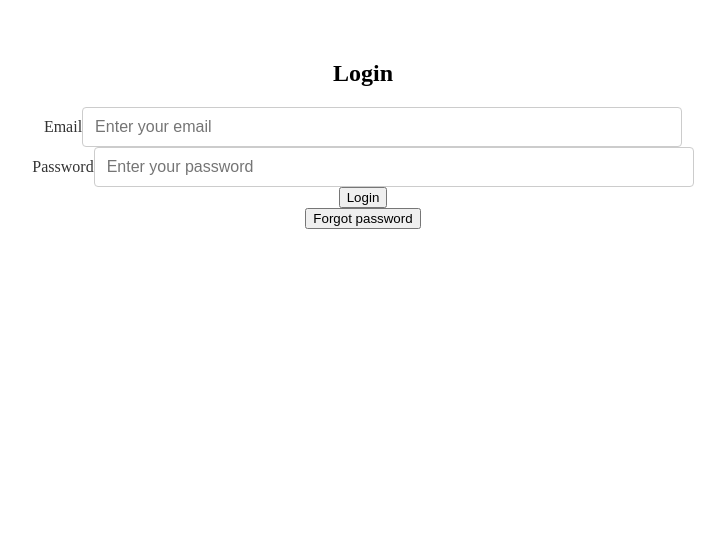
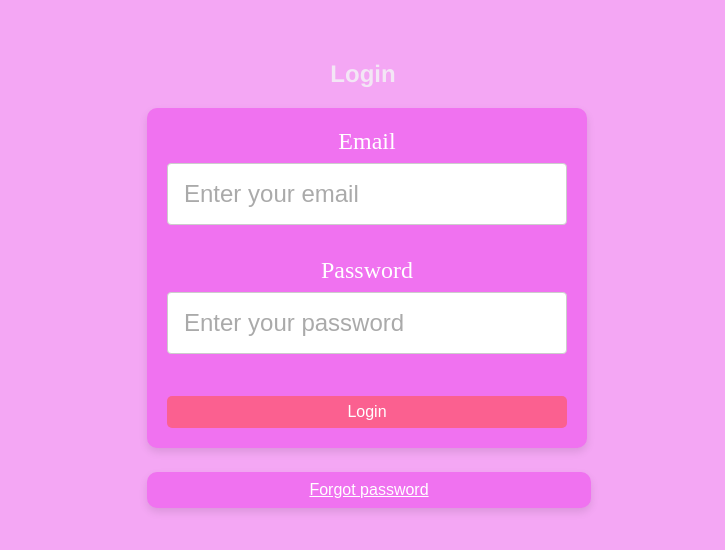
Before and after one commit to SabanaSK/Book-Library, a React (Vite) app: page /#/ in a window 1280 px wide. Shown: the top 550 px of the page, without its empty margins (277-1002 px from the left). Built offline with nearby package versions, Linux system fonts and the light colour scheme.

Commit message:
Refine Admin edit/delete functionality and improve login page CSS.
- Add Delete and Edit components for
  Admin functionality.
- Update Input component and
   enhance CSS for input fields.
- Improve login page CSS for better
   layout and design.

```diff
--- a/src/App.css
+++ b/src/App.css
@@ -5,37 +5,18 @@
   text-align: center;
 }
 
-/*
 :root {
-  --white-font-color: #fff;
+  --white-font-color: #FFF;
   --background-button: #ec578e;
   --background-button-hover: #d64481;
   --background-form: #D782E0;
   --font-family: helvetica, arial, sans-serif;
+  --global-background-color: #f4a7f4;
 }
 
-input[type="text"],
-input[type="password"] {
-  margin: 0.5rem 0;
-  padding: 0.75rem;
-  border: 1px solid #fff;
-  background: transparent;
-  border-radius: 4px;
-  outline: none;
-  color: black;
-  font-size: 1rem;
-  transition: border-color 0.3s ease-in-out;
+body {
+  background-color: var(--global-background-color);
 }
-
-input[type="text"]:focus,
-input[type="password"]:focus {
-  .error {
-    margin-top: 0.25rem;
-    font-size: 0.875rem;
-  }
-}
-
-
 
 form {
   padding: 2rem;
@@ -44,5 +25,4 @@ form {
   max-width: 400px;
   display: flex;
   flex-direction: column;
-
-} */
+}
--- a/src/components/BooksComponent/Book/Book.jsx
+++ b/src/components/BooksComponent/Book/Book.jsx
@@ -5,12 +5,14 @@ const Book = ({ book }) => {
   return (
     <div>
       <Link to={`/book/${book.Id}`}>
+        {" "}
         <p>Title: {book.title}</p>
         <p>Genre: {book.genre}</p>
         <p>Author: {book.author}</p>
       </Link>
       <Link to={`/edit-book/${book.Id}`}>
-        <button>Edit ✏️</button>
+        {" "}
+        <button>Edit</button>
       </Link>
     </div>
   );
--- a/src/components/BooksComponent/BooksList/BooksList.jsx
+++ b/src/components/BooksComponent/BooksList/BooksList.jsx
@@ -1,6 +1,7 @@
 import { useState, useEffect } from "react";
 import { getAllBooks } from "../../../services/bookServices";
 import Book from "../Book/Book";
+import DeleteBook from "../DeleteBook/DeleteBook";
 
 const BookList = () => {
   const [books, setBooks] = useState([]);
@@ -15,10 +16,22 @@ const BookList = () => {
       });
   }, []);
 
+  const handleDeleteSuccess = (deletedBookId) => {
+    const updatedBooks = books.filter((book) => book.Id !== deletedBookId);
+    setBooks(updatedBooks);
+  };
+
   return (
     <div>
       {books.map((book) => (
-        <Book key={book.Id} book={book} />
+        <div key={book.Id}>
+          <Book book={book} />
+          <DeleteBook
+            bookId={book.Id}
+            bookTitle={book.title}
+            onDeleteSuccess={handleDeleteSuccess}
+          />
+        </div>
       ))}
     </div>
   );
--- /dev/null
+++ b/src/components/BooksComponent/DeleteBook/DeleteBook.jsx
@@ -0,0 +1,47 @@
+import PropTypes from "prop-types";
+import { useState } from "react";
+import { deleteBooks } from "../../../services/bookServices";
+
+const DeleteBook = ({ bookId, bookTitle, onDeleteSuccess }) => {
+  const [isConfirmingDelete, setIsConfirmingDelete] = useState(false);
+
+  const handleDeleteClick = () => {
+    setIsConfirmingDelete(true);
+  };
+
+  const confirmDelete = async () => {
+    try {
+      await deleteBooks(bookId);
+      onDeleteSuccess(bookId);
+      setIsConfirmingDelete(false);
+    } catch (error) {
+      console.error("Failed to delete the book:", error);
+      setIsConfirmingDelete(false);
+    }
+  };
+
+  const cancelDelete = () => {
+    setIsConfirmingDelete(false);
+  };
+
+  return (
+    <div>
+      <button onClick={handleDeleteClick}>Delete</button>
+      {isConfirmingDelete && (
+        <div>
+          <p>Are you sure you want to delete {bookTitle}?</p>
+          <button onClick={confirmDelete}>Confirm Delete</button>
+          <button onClick={cancelDelete}>Cancel</button>
+        </div>
+      )}
+    </div>
+  );
+};
+
+DeleteBook.propTypes = {
+  bookId: PropTypes.string.isRequired,
+  bookTitle: PropTypes.string.isRequired,
+  onDeleteSuccess: PropTypes.func.isRequired,
+};
+
+export default DeleteBook;
--- a/src/components/ui/Input/Input.jsx
+++ b/src/components/ui/Input/Input.jsx
@@ -3,7 +3,7 @@ import styles from "./Input.module.css";
 
 const Input = ({ label, type, name, value, onChange, placeholder }) => {
   return (
-    <div className={styles.inputGroup}>
+    <div className={styles["input-group"]}>
       {label && (
         <label htmlFor={name} className={styles.label}>
           {label}
--- a/src/components/ui/Input/Input.module.css
+++ b/src/components/ui/Input/Input.module.css
@@ -1,33 +1,31 @@
 .input-group {
   display: flex;
   flex-direction: column;
-  margin-bottom: 50px;
-  width: 50%;
+  margin-bottom: 2rem;
+  width: 100%;
 }
 
-label {
-  font-size: 16px;
-  margin-bottom: 8px;
-  color: #333;
+.label {
+  font-size: 1.5rem;
+  margin-bottom: 0.5rem;
+  color: #FFF;
 }
 
-input {
-  font-size: 16px;
-  padding: 10px 12px;
+.input {
+  font-size: 1.5rem;
+  padding: 1rem;
   border: 1px solid #ccc;
   border-radius: 4px;
-  width: 50%;
+  width: 100%;
   box-sizing: border-box;
   transition: border-color 0.3s;
 
-
-  ::placeholder {
+  &::placeholder {
     color: #aaa;
   }
 
-
-  :focus {
-    border-color: #007bff;
+  &:focus {
+    border-color: #cc146d;
     outline: none;
   }
 }
--- a/src/pages/LoginPage/LoginPage.jsx
+++ b/src/pages/LoginPage/LoginPage.jsx
@@ -102,9 +102,13 @@ const LoginPage = () => {
 
   return (
     <div className={styles["login-Page"]}>
-      <h2>Login</h2>
-      <form onSubmit={handleSubmit} ref={formRef}>
+      <h2 className={styles["heading-login"]}>Login</h2>
+      <form
+        className={styles["form-login"]}
+        onSubmit={handleSubmit}
+        ref={formRef}>
         <Input
+          className={styles["input-field"]}
           label="Email"
           type="text"
           value={formData.email}
@@ -127,14 +131,14 @@ const LoginPage = () => {
         {errors.genericError && (
           <p className={styles["error"]}>{errors.genericError}</p>
         )}
-        <button type="submit" className={styles["submitButton"]}>
+        <button type="submit" className={styles["submit-button"]}>
           Login
         </button>
       </form>
+
       <button
         onClick={handleForgotPasswordClick}
-        className={styles["forgot-Button"]}
-      >
+        className={styles["forgot-button"]}>
         Forgot password
       </button>
     </div>
--- a/src/pages/LoginPage/LoginPage.module.css
+++ b/src/pages/LoginPage/LoginPage.module.css
@@ -1,36 +1,70 @@
-.login-page {
+.form-login {
+  background-color: #f072f0;
+  padding: 20px;
+  border-radius: 10px;
+  box-shadow: 0 4px 8px rgba(0 0 0 / 10%);
+  width: 100%;
+  max-width: 400px;
+  margin-top: 0;
+  margin-left: 32%;
+}
+
+.heading-login {
+  color: #f3e6f5;
+  font-family: helvetica,
+    arial,
+    sans-serif;
+}
+
+.input-field {
+  margin-bottom: 20px;
+  background-color: #f3e6f5;
+  border: none;
+  border-radius: 5px;
   display: flex;
   flex-direction: column;
-  justify-content: center;
-  align-items: center;
-  height: 100vh;
+  padding: 10px;
 }
 
-
-.button {
-  margin: 1rem 0;
-  padding: 0.75rem;
-  border: none;
-  border-radius: 4px;
-  background: var(--background-button);
-  color: var(--white-font-color);
-  font-size: 1rem;
-  cursor: pointer;
-  transition: background 0.3s ease-in-out;
+.error {
+  color: red;
+  font-size: 0.8rem;
+  position: absolute;
+  bottom: -20px;
+  left: 0;
 }
 
-.button:hover {
-  background: var(--background-button-hover);
+.submit-button,
+.forgot-button {
+  background-color: #fb6090;
+  color: white;
+  border: none;
+  padding: 7px 15px;
+  margin-top: 10px;
+  cursor: pointer;
+  border-radius: 5px;
+  width: 100%;
+  box-sizing: border-box;
+  font-size: 1rem;
 }
 
 .forgot-button {
-  align-self: center;
-  background: transparent;
-  border: none;
-  color: #fff;
+  background-color: #f072f0;
+  border-radius: 10px;
+  box-shadow: 0 4px 8px rgba(0 0 0 / 10%);
+  margin-top: 2%;
+  margin-left: 32%;
+  width: 37%;
+  height: 0.4%;
+  display: flex;
+  justify-content: center;
+  align-items: center;
+  color: #ffff;
   text-decoration: underline;
+  padding: 9px;
 }
 
+.submit-button:hover,
 .forgot-button:hover {
-  background: var(--background-button-hover);
+  background-color: #fb6090;
 }
--- a/src/services/bookServices.js
+++ b/src/services/bookServices.js
@@ -7,9 +7,16 @@ export const getAllBooks = () => {
 export const getBookById = (bookId) => {
   return api.get(`/books/${bookId}`);
 };
+
 export const createBooks = (bookData) => {
   return api.post("/books", bookData);
 };
+
 export const editBooks = (bookId, bookData) => {
   return api.put(`/books/${bookId}`, bookData);
 };
+
+export const deleteBooks = async (bookId) => {
+  const response = await api.delete(`/books/${bookId}`);
+  return response;
+};
```
Also changed, not shown: src/pages/AdminBooksPage/AdminBooksPage.jsx (added, +65 -0 lines), src/pages/CreateBookPage/CretaeBookPage.jsx (added, +105 -0 lines), src/components/BooksComponent/Delete Books/DeleteBooks.jsx (deleted).
